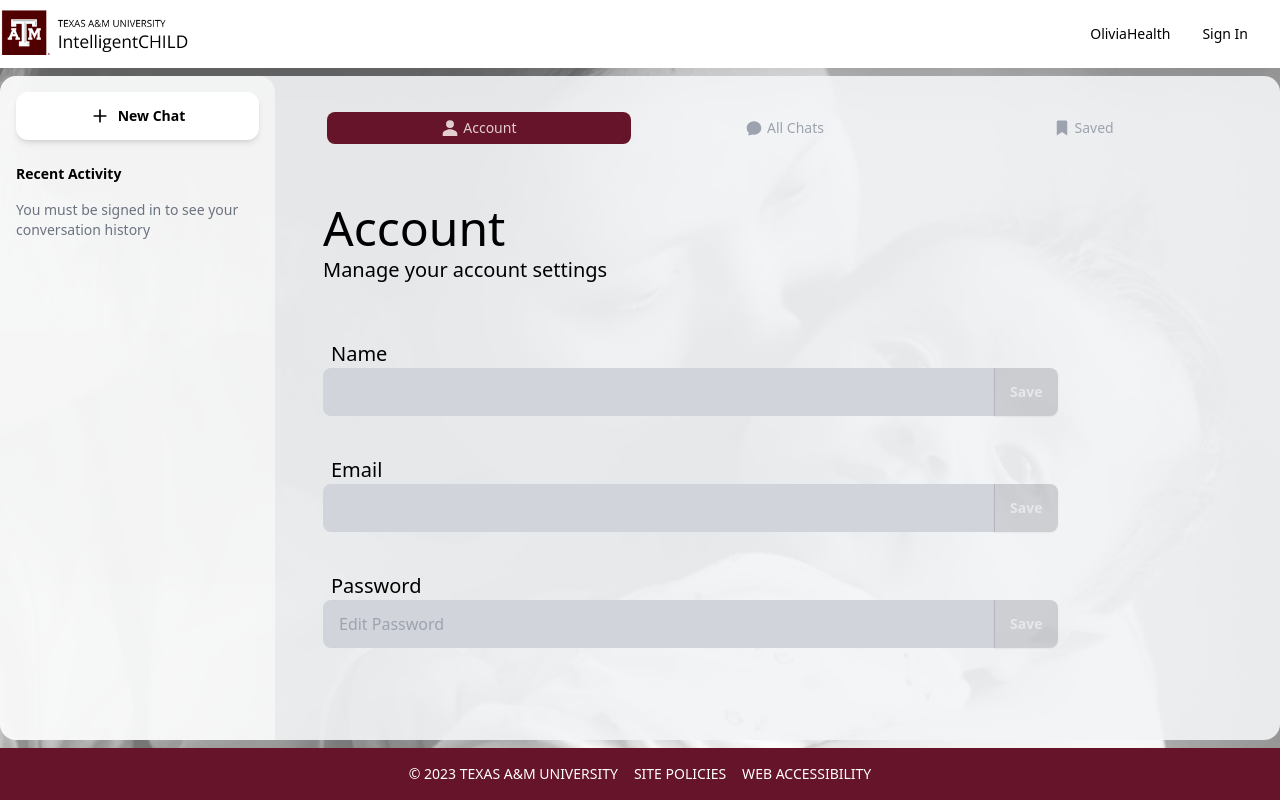
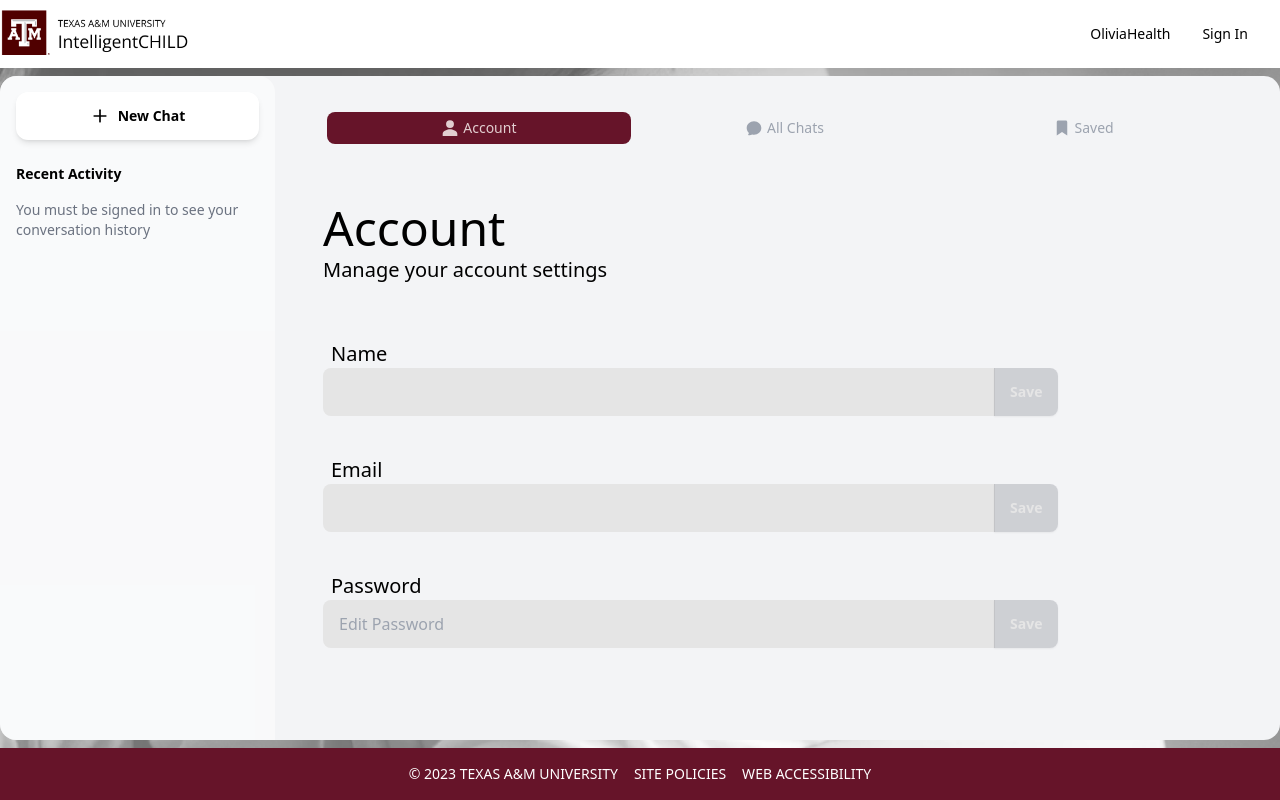
Before and after one commit to oliviahealth/ichild, a React (Vite) app: page /user in a window 1280 px wide. Built offline with nearby package versions, Linux system fonts and the light colour scheme.

Commit message:
Add update user functionality

```diff
--- a/src/components/Layout.tsx
+++ b/src/components/Layout.tsx
@@ -90,7 +90,7 @@ const Layout = () => {
           { /* Render all children components with the Outlet
                 https://reactrouter.com/en/main/components/outlet
           */ }
-          <div className="flex flex-col h-full bg-opacity-90 bg-gray-100 rounded-box">
+          <div className="flex flex-col h-full bg-opacity-100 bg-gray-100 rounded-box">
             <div className={`flex items-center gap-4 md:hidden w-full px-4 py-2 bg-zinc-200  ${isSidePanelOpen ? "hidden" : ""}`} onClick={() => setisSidePanelOpen(!isSidePanelOpen)}>
               <span className="cursor-pointer text-lg" ><BsBoxArrowRight /></span>
 
--- a/src/components/User.tsx
+++ b/src/components/User.tsx
@@ -1,52 +1,66 @@
 import React, { useState } from "react";
+import { useForm, useWatch } from "react-hook-form";
+import { z } from "zod";
 
 import { IoPersonSharp } from "react-icons/io5";
 import { HiChatBubbleOvalLeft } from "react-icons/hi2";
 import { BiSolidBookmark } from "react-icons/bi";
 
 import useAppStore from "../stores/useAppStore";
+import { zodResolver } from "@hookform/resolvers/zod";
+import { useMutation } from "react-query";
+import { IUser, UserSchema } from "../utils/interfaces";
+import axios from "axios";
+import parseWithZod from "../utils/parseWithZod";
 
 const UserPage: React.FC = () => {
     const user = useAppStore(state => state.user);
+    const setUser = useAppStore(state => state.setUser);
 
-    const [name, setName] = useState(user?.name);
-    const [nameEdited, setNameEdited] = useState(false);
+    const accessToken = useAppStore(state => state.accessToken);
 
-    const [email, setEmail] = useState(user?.email);
-    const [emailEdited, setEmailEdited] = useState(false);
+    const [errorDetected, setErrorDetected] = useState(false);
 
-    const [password, setPassword] = useState('');
-    const [passwordEdited, setPasswordEdited] = useState(false);
+    const editUserDetailsSchema = z.object({
+        name: z.string().min(1, 'Name is required'),
+        email: z.string().email().min(1, 'Email is required'),
+        password: z.string().optional(),
+    });
+    type EditUserDetailsFromData = z.infer<typeof editUserDetailsSchema>;
 
-    const handleNameEdited = (evt: React.ChangeEvent<HTMLInputElement>) => {
-        setName(evt.target.value);
+    let { register: registerUserDetails, setValue, control, handleSubmit, formState: { errors } } = useForm<EditUserDetailsFromData>({ resolver: zodResolver(editUserDetailsSchema), defaultValues: { name: user?.name, email: user?.email } })
+    const nameValue = useWatch({ control, name: 'name' });
+    const emailValue = useWatch({ control, name: 'email' });
+    const passwordValue = useWatch({ control, name: 'password' });
 
-        if(evt.target.value === user?.name) {
-            setNameEdited(false);
-        } else {
-            setNameEdited(true);
+    const { mutate: editUserDetails, isLoading } = useMutation(async (data: EditUserDetailsFromData) => {
+        const headers = {
+            "Authorization": "Bearer " + accessToken,
+            "userId": user?.id,
         }
-    }
 
-    const handleEmailEdited = (evt: React.ChangeEvent<HTMLInputElement>) => {
-        setEmail(evt.target.value);
+        if(passwordValue) {
+            const confirmPasswordValue = prompt("Confirm Password");
 
-        if(evt.target.value === user?.email) {
-            setEmailEdited(false);
-        } else {
-            setEmailEdited(true);
+            if(confirmPasswordValue !== passwordValue) {
+                throw new Error("Passwords must match");
+            }
         }
-    }
 
-    const handlePasswordEdited = (evt: React.ChangeEvent<HTMLInputElement>) => {
-        setPassword(evt.target.value);
+        const updatedUser: IUser = (await axios.put(`${import.meta.env.VITE_API_URL}/updateuser`, data, { headers: { ...headers }, withCredentials: true })).data;
 
-        if(evt.target.value != '') {
-            setPasswordEdited(true);
-        } else {
-            setPasswordEdited(false);
-        }
-    }
+        parseWithZod(updatedUser, UserSchema);
+
+        return updatedUser;
+    }, {
+        onSuccess: (response) => {
+            if(!response) return;
+
+            setUser(response);
+        },
+        onError: () => setErrorDetected(true),
+        onSettled: () => setValue('password', undefined)
+    });
 
     return (
         <div className="p-8 px-12 space-y-14 h-full">
@@ -69,20 +83,23 @@ const UserPage: React.FC = () => {
             </div>
 
             <div className="space-y-1">
+                {errorDetected && (<p className="text-sm text-red-500">Something went wrong. Please try again</p>)}
+
                 <h1 className="text-5xl">Account</h1>
                 <p className="text-xl">Manage your account settings</p>
             </div>
 
-            <div className="h-full space-y-10">
+            <form onSubmit={handleSubmit((data) => editUserDetails(data))} className="h-full space-y-10">
                 <div>
                     <p className="text-xl ml-2">Name</p>
                     <div className="join w-full">
                         <div className="w-full max-w-2xl">
-                            <input className="input input-bordered join-item w-full bg-gray-300 border-none focus:outline-none" value={name} onChange={handleNameEdited} />
+                            <input {...registerUserDetails('name')} className="input input-bordered join-item w-full bg-neutral-200 border-none focus:outline-none" />
+                            {errors.name && <span className="label-text-alt text-red-500">{errors.name.message}</span>}
                         </div>
 
                         <div className="indicator">
-                            <button disabled={!nameEdited} className="btn join-item bg-gray-300 disabled:text-gray-200 border-none">Save</button>
+                            <button disabled={nameValue === user?.name} className="btn join-item bg-neutral-300 disabled:text-neutral-200 hover:bg-neutral-400 border-none">{ isLoading && nameValue !== user?.name ? <span className="loading loading-spinner loading-sm"></span> : "Save" }</button>
                         </div>
                     </div>
                 </div>
@@ -91,28 +108,31 @@ const UserPage: React.FC = () => {
                     <p className="text-xl ml-2">Email</p>
                     <div className="join w-full">
                         <div className="w-full max-w-2xl">
-                            <input className="input input-bordered join-item w-full bg-gray-300 border-none focus:outline-none" value={email} onChange={handleEmailEdited} />
+                            <input {...registerUserDetails('email')} className="input input-bordered join-item w-full bg-neutral-200 border-none focus:outline-none" />
+                            {errors.email && <span className="label-text-alt text-red-500">{errors.email.message}</span>}
                         </div>
 
                         <div className="indicator">
-                            <button disabled={!emailEdited} className="btn join-item bg-gray-300 disabled:text-gray-200 border-none">Save</button>
+                            <button disabled={emailValue === user?.email} className="btn join-item bg-neutral-300 disabled:text-neutral-200 hover:bg-neutral-400 border-none">{ isLoading && emailValue !== user?.email ? <span className="loading loading-spinner loading-sm"></span> : "Save" }</button>
                         </div>
                     </div>
                 </div>
+
 
                 <div>
                     <p className="text-xl ml-2">Password</p>
                     <div className="join w-full">
                         <div className="w-full max-w-2xl">
-                            <input className="input input-bordered join-item w-full bg-gray-300 border-none focus:outline-none" placeholder="Edit Password" value={password} onChange={handlePasswordEdited} />
+                            <input type="password" {...registerUserDetails('password')} className="input input-bordered join-item w-full bg-neutral-200 border-none focus:outline-none" placeholder="Edit Password" />
+                            {errors.password && <span className="label-text-alt text-red-500">{errors.password.message}</span>}
                         </div>
 
                         <div className="indicator">
-                            <button disabled={!passwordEdited} className="btn join-item bg-gray-300 disabled:text-gray-200 border-none">Save</button>
+                            <button disabled={!passwordValue} className="btn join-item bg-neutral-300 disabled:text-neutral-200 hover:bg-neutral-400 border-none">{ isLoading && passwordValue ? <span className="loading loading-spinner loading-sm"></span> : "Save" }</button>
                         </div>
                     </div>
                 </div>
-            </div>
+            </form>
         </div>
     )
 }
```
Also changed, not shown: 1 other file (tests, documents, lock files or other folders).
